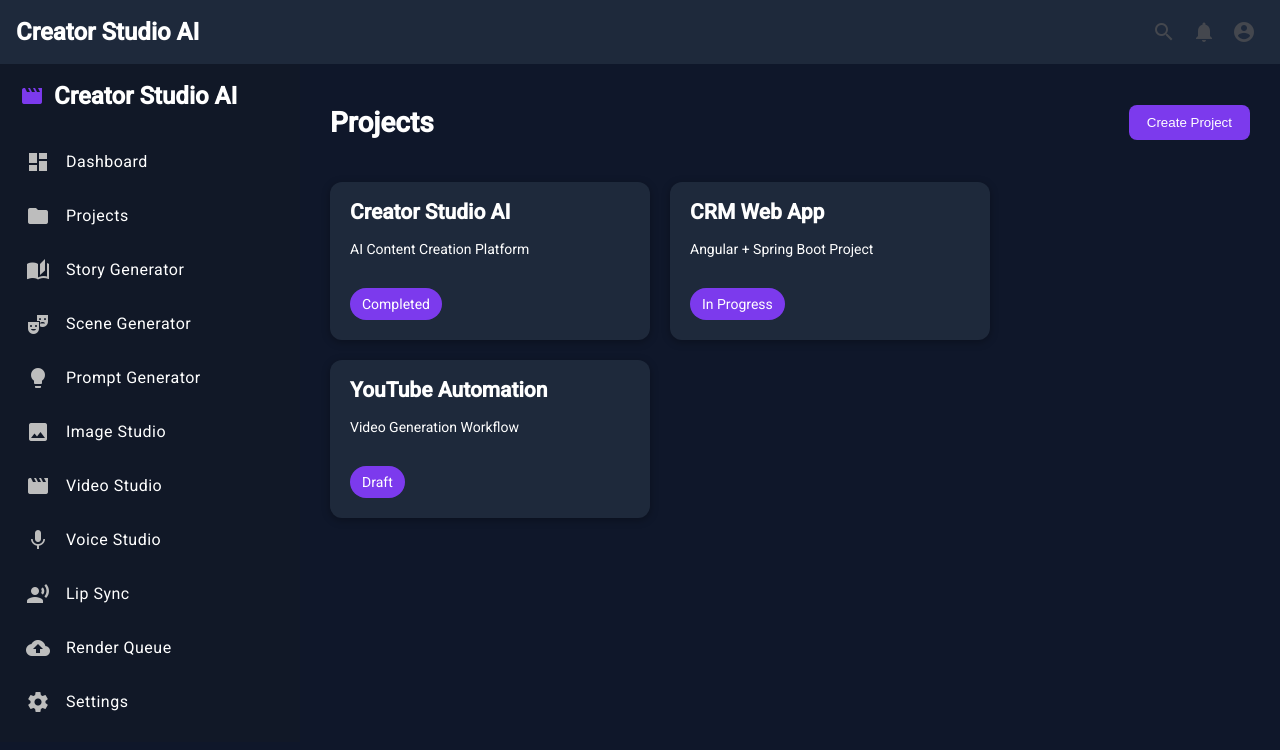
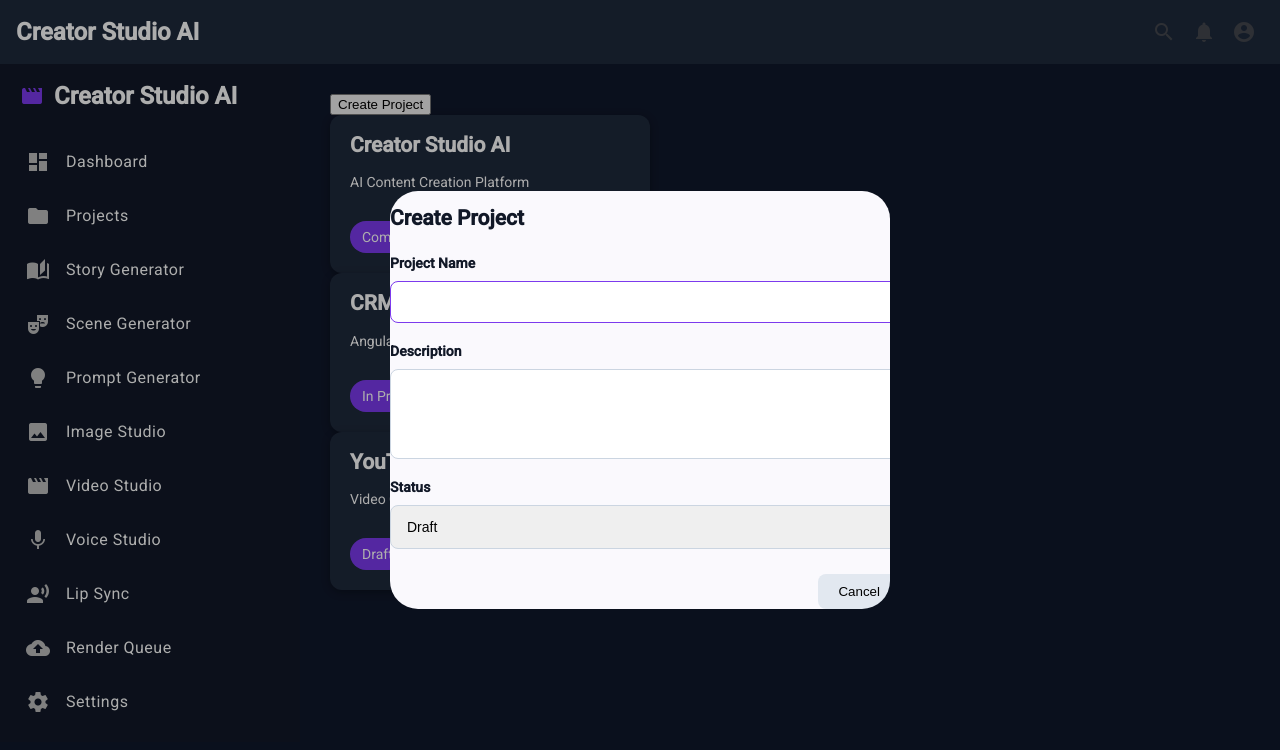
Before and after one commit to erantalinrenola-sketch/creator-studio-ai, an Angular app in the folder frontend/creator-studio-ui/: page /projects in a window 1280 px wide. Both pictures are taken after a click on the button "Create Project". Shown: the top 750 px of the page. Built offline with nearby package versions, Linux system fonts and the light colour scheme.

Commit message:
Phase 5 Part 1 - Create Project dialog UI

```diff
--- a/frontend/creator-studio-ui/package.json
+++ b/frontend/creator-studio-ui/package.json
@@ -11,6 +11,7 @@
   "private": true,
   "packageManager": "npm@11.17.0",
   "dependencies": {
+    "@angular/animations": "^22.1.0",
     "@angular/cdk": "^22.1.1",
     "@angular/common": "^22.1.0",
     "@angular/compiler": "^22.1.0",
--- a/frontend/creator-studio-ui/src/app/app.config.ts
+++ b/frontend/creator-studio-ui/src/app/app.config.ts
@@ -1,11 +1,13 @@
 import { ApplicationConfig, provideBrowserGlobalErrorListeners } from '@angular/core';
 import { provideRouter } from '@angular/router';
+import { provideAnimations } from '@angular/platform-browser/animations';
 
 import { routes } from './app.routes';
 
 export const appConfig: ApplicationConfig = {
   providers: [
     provideBrowserGlobalErrorListeners(),
-    provideRouter(routes)
+    provideRouter(routes),
+    provideAnimations()
   ]
 };
--- /dev/null
+++ b/frontend/creator-studio-ui/src/app/features/projects/create-project-dialog/create-project-dialog.html
@@ -0,0 +1,30 @@
+<h2>Create Project</h2>
+
+<div class="form-group">
+  <label>Project Name</label>
+  <input
+    type="text"
+    [(ngModel)]="project.name">
+</div>
+
+<div class="form-group">
+  <label>Description</label>
+  <textarea
+    rows="4"
+    [(ngModel)]="project.description">
+  </textarea>
+</div>
+
+<div class="form-group">
+  <label>Status</label>
+  <select [(ngModel)]="project.status">
+    <option value="Draft">Draft</option>
+    <option value="In Progress">In Progress</option>
+    <option value="Completed">Completed</option>
+  </select>
+</div>
+
+<div class="actions">
+  <button (click)="cancel()">Cancel</button>
+  <button (click)="createProject()">Create</button>
+</div>
--- /dev/null
+++ b/frontend/creator-studio-ui/src/app/features/projects/create-project-dialog/create-project-dialog.scss
@@ -0,0 +1,60 @@
+:host {
+  display: block;
+  min-width: 600px;
+}
+
+h2 {
+  margin-bottom: 25px;
+  color: #111827;
+}
+
+.form-group {
+  display: flex;
+  flex-direction: column;
+  margin-bottom: 18px;
+}
+
+label {
+  margin-bottom: 8px;
+  font-weight: 600;
+  color: #111827;
+}
+
+input,
+textarea,
+select {
+  padding: 12px;
+  border-radius: 8px;
+  border: 1px solid #CBD5E1;
+  font-size: 14px;
+}
+
+input:focus,
+textarea:focus,
+select:focus {
+  outline: none;
+  border-color: #7C3AED;
+}
+
+.actions {
+  display: flex;
+  justify-content: flex-end;
+  gap: 10px;
+  margin-top: 25px;
+}
+
+.actions button {
+  padding: 10px 20px;
+  border: none;
+  border-radius: 8px;
+  cursor: pointer;
+}
+
+.actions button:first-child {
+  background: #E2E8F0;
+}
+
+.actions button:last-child {
+  background: #7C3AED;
+  color: white;
+}
--- /dev/null
+++ b/frontend/creator-studio-ui/src/app/features/projects/create-project-dialog/create-project-dialog.ts
@@ -0,0 +1,34 @@
+import { Component } from '@angular/core';
+import { FormsModule } from '@angular/forms';
+import { MatDialogRef, MatDialogModule } from '@angular/material/dialog';
+
+@Component({
+  selector: 'app-create-project-dialog',
+  standalone: true,
+  imports: [
+    FormsModule,
+    MatDialogModule
+  ],
+  templateUrl: './create-project-dialog.html',
+  styleUrl: './create-project-dialog.scss',
+})
+export class CreateProjectDialog {
+
+  project = {
+    name: '',
+    description: '',
+    status: 'Draft'
+  };
+
+  constructor(
+    private dialogRef: MatDialogRef<CreateProjectDialog>
+  ) {}
+
+  createProject() {
+    this.dialogRef.close(this.project);
+  }
+
+  cancel() {
+    this.dialogRef.close();
+  }
+}
--- a/frontend/creator-studio-ui/src/app/features/projects/projects/projects.html
+++ b/frontend/creator-studio-ui/src/app/features/projects/projects/projects.html
@@ -1,10 +1,6 @@
-<div class="projects-header">
-    <h1>Projects</h1>
-
-    <button>Create Project</button>
-</div>
-
-<div class="project-grid">
+<button (click)="openCreateProjectDialog()">
+    Create Project
+  </button>
 
   @for(project of projects; track project.name){
 
@@ -21,5 +17,3 @@
   </div>
 
   }
-
-</div>
--- a/frontend/creator-studio-ui/src/app/features/projects/projects/projects.ts
+++ b/frontend/creator-studio-ui/src/app/features/projects/projects/projects.ts
@@ -1,12 +1,17 @@
 import { Component } from '@angular/core';
+import { MatDialog, MatDialogModule } from '@angular/material/dialog';
+import { CreateProjectDialog } from '../create-project-dialog/create-project-dialog';
 
 @Component({
   selector: 'app-projects',
-  imports: [],
+  standalone: true,
+  imports: [MatDialogModule],
   templateUrl: './projects.html',
   styleUrl: './projects.scss',
 })
 export class Projects {
+
+  constructor(private dialog: MatDialog) {}
 
   projects = [
     {
@@ -26,4 +31,26 @@ export class Projects {
     }
   ];
 
+  openCreateProjectDialog() {
+
+    const dialogRef = this.dialog.open(CreateProjectDialog, {
+      width: '500px'
+    });
+
+    dialogRef.afterClosed().subscribe(result => {
+
+      if (result) {
+
+        this.projects.push({
+          name: result.name,
+          description: result.description,
+          status: result.status
+        });
+
+      }
+
+    });
+
+  }
+
 }
```
Also changed, not shown: 2 other files (tests, documents, lock files or other folders). Lines whose indentation alone changed are shown as unchanged.
